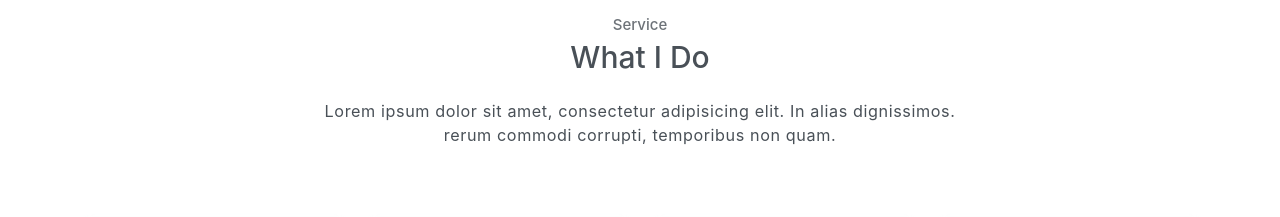
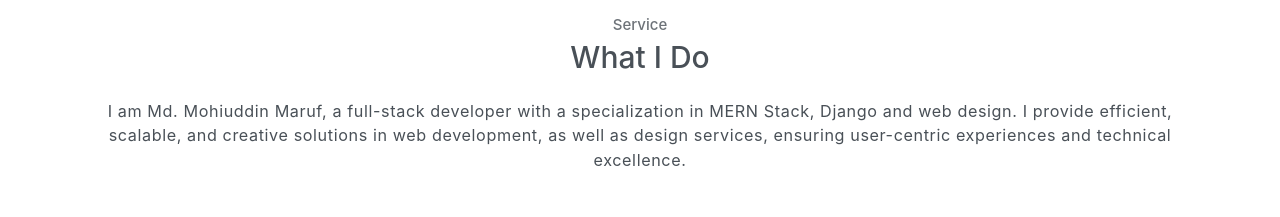
Before and after one commit to maruf119459/protfolio-for-google-sit, a website: page public_html/service.html in a window 1280 px wide. Shown: the top 217 px of the page. Drawn offline with Linux system fonts and the light colour scheme.

Commit message:
Update service.html

```diff
--- a/public_html/service.html
+++ b/public_html/service.html
@@ -20,8 +20,8 @@
         <div class="container text-center">
             <h6 class="subtitle">Service</h6>
             <h6 class="section-title mb-4">What I Do</h6>
-            <p class="mb-5 pb-4">Lorem ipsum dolor sit amet, consectetur adipisicing elit. In alias dignissimos. <br>
-                rerum commodi corrupti, temporibus non quam.</p>
+                        <p class="mb-5 pb-4">I am Md. Mohiuddin Maruf, a full-stack developer with a specialization in MERN Stack, Django and web design. I provide efficient, scalable, and creative solutions in web development, as well as design services, ensuring user-centric experiences and technical excellence.</p>
+
 
             <div class="row">
                 <div class="col-sm-6 col-md-3 mb-4">
```
